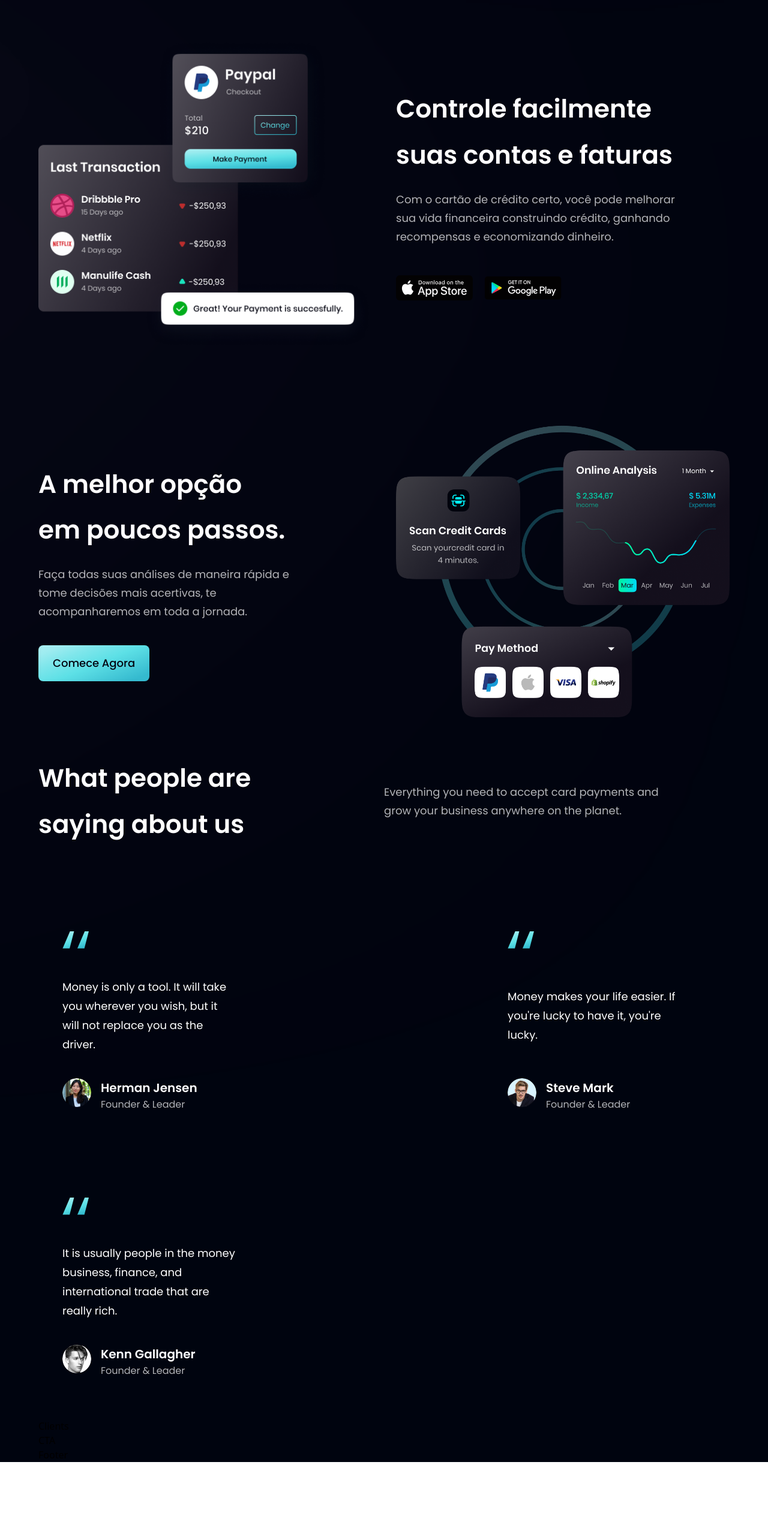
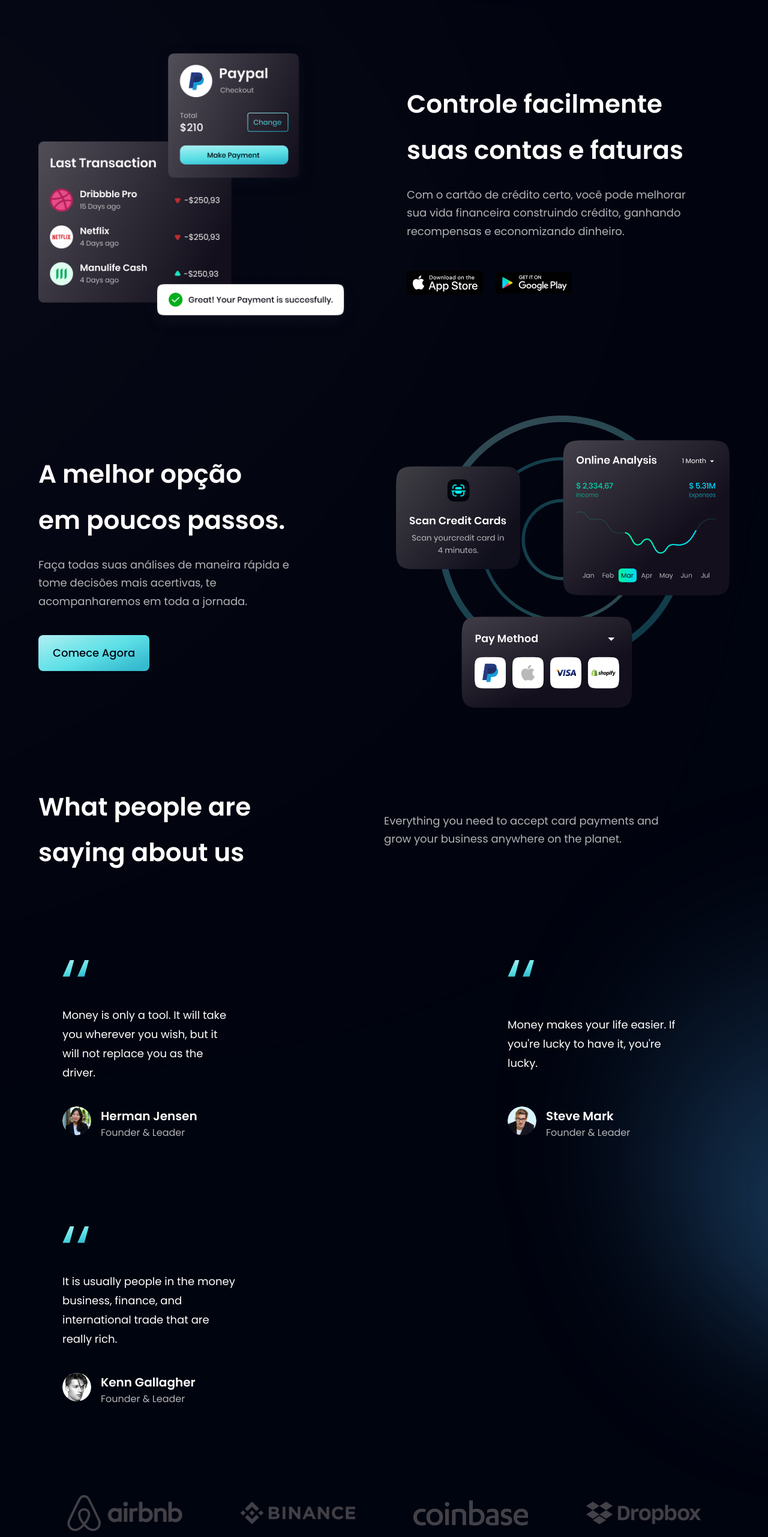
Before and after one commit to murilo-bravo/modern-bank-app, a React (Vite) app: page / in a window 1280 px wide. Shown: the part 1584-4147 px from the top of the page at 60% size. Before the commit the page ends 4022 px from the top, so only its background shows below. Built offline with nearby package versions, Linux system fonts and the light colour scheme.

Commit message:
section CTA

```diff
--- a/src/components/Billing.jsx
+++ b/src/components/Billing.jsx
@@ -5,13 +5,13 @@ const Billings = () => {
   return (
     <section id='product' className={layout.sectionReverse}>
       <div className={layout.sectionImgReverse}>
-        <img src={bill} alt="billing" className='w-full h-full relative z-10' />
+        <img src={bill} alt="billing" className='w-full h-full relative z-[5]' />
 
-        <div className='absolute z-[3] -left-1/2 top-0 w-1/3 h-1/3 rounded-full white__gradient' />
+        <div className='absolute z-[3] -left-1/2 top-0 w-1/2 h-1/2 rounded-full white__gradient' />
         <div className='absolute z-[0] -left-1/2 bottom-0 w-1/2 h-1/2 rounded-full pink__gradient' />
       </div>
 
-      <div className={layout.sectionInfo}>
+      <div className={`${layout.sectionInfo} ml-9`}>
         <h2 className={styles.heading2}>Controle facilmente<br className='sm:block hidden' />  suas contas e faturas</h2>
         <p className={`${styles.paragraph} max-w-[470px] mt-5`}>
         Com o cartão de crédito certo, você pode melhorar sua vida financeira construindo crédito, ganhando recompensas e economizando dinheiro.
--- a/src/components/CTA.jsx
+++ b/src/components/CTA.jsx
@@ -1,8 +1,18 @@
-import React from 'react'
+import styles from "../style"
+import Button from "./Button"
 
 const CTA = () => {
   return (
-    <div>CTA</div>
+    <section className={`${styles.flexCenter} ${styles.marginY} ${styles.padding} sm:flex-row flex-col bg-black-gradient-2 rounded-2xl`}>
+      <div className="flex-1 flex flex-col">
+        <h2 className={styles.heading2}>Let’s try our service now!</h2>
+        <p className={`${styles.paragraph} max-w-[470px] mt-5`}>Everything you need to accept card payments and grow your business anywhere on the planet.</p>
+      </div>
+      <div className={`${styles.flexCenter} sm:ml-10 ml-0 sm:mt-0 mt-10`}>
+        <Button />
+      </div>
+
+    </section>
   )
 }
 
--- a/src/components/Clients.jsx
+++ b/src/components/Clients.jsx
@@ -1,8 +1,18 @@
-import React from 'react'
+import { clients } from "../constants"
+import styles from "../style"
 
 const Clients = () => {
   return (
-    <div>Clients</div>
+    <section className={`${styles.flexCenter} my-4`}>
+      <div className={`${styles.flexCenter} flex-wrap w-full`}>
+        {clients.map((client) => (
+          <div key={client.id} className={`flex-1 ${styles.flexCenter} md:min-w-[192px] min-w-[120px]`}>
+            <img src={client.logo} alt="client" className="md:w-[192px] w-[100px] cursor-pointer hover:brightness-200" />
+          </div>
+        ))}
+      </div>
+
+    </section>
   )
 }
 
--- a/src/components/Footer.jsx
+++ b/src/components/Footer.jsx
@@ -1,4 +1,4 @@
-import React from 'react'
+import styles from "../style"
 
 const Footer = () => {
   return (
--- a/src/components/Testimonials.jsx
+++ b/src/components/Testimonials.jsx
@@ -5,8 +5,8 @@ import FeedbackCard from "./FeedbackCard"
 
 const Testimonials = () => {
   return (
-    <section id="clients">
-      <div />
+    <section id="clients" className={`${styles.paddingY} ${styles.flexCenter} flex-col relative`}>
+      <div className="absolute z-[0] w-[60%] h-[60%] -right-[50%] rounded-full blue__gradient" />
 
       <div className="w-full flex justify-between items-center flex-col md:flex-row sm:mb-16 mb-6 relative z-[1]">
         <h1 className={styles.heading2}>What people are <br className="sm:block hidden" /> saying about us</h1>
```
